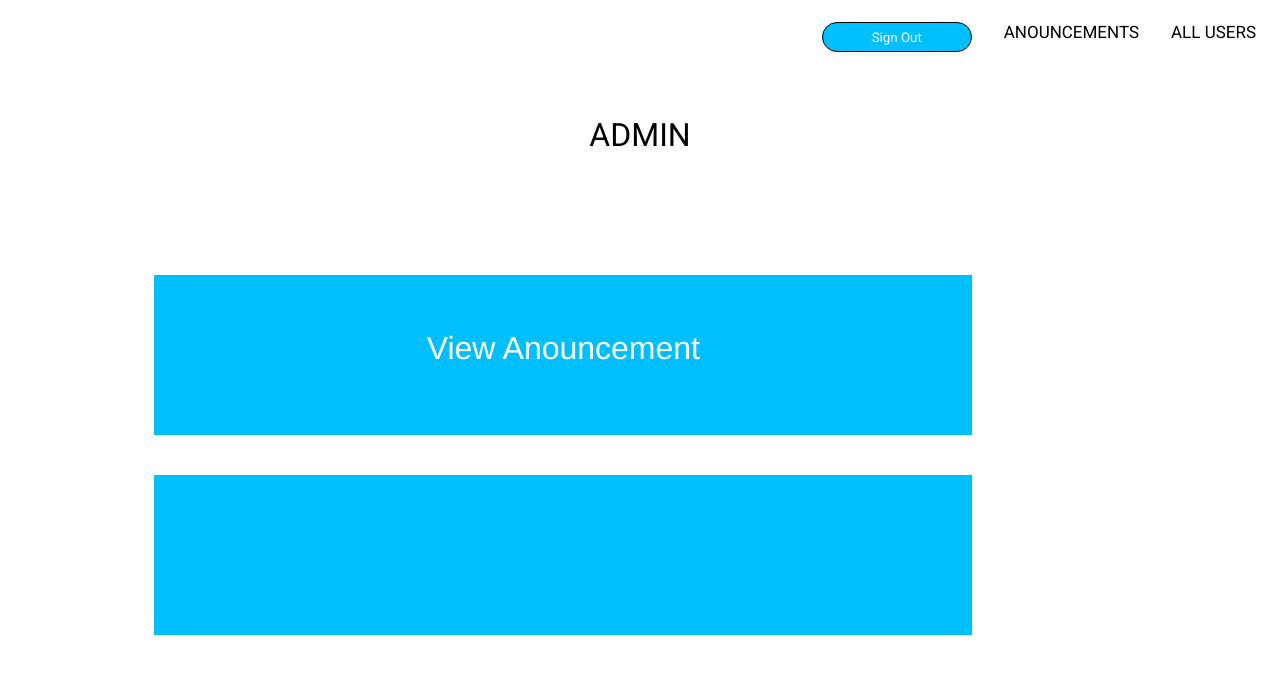
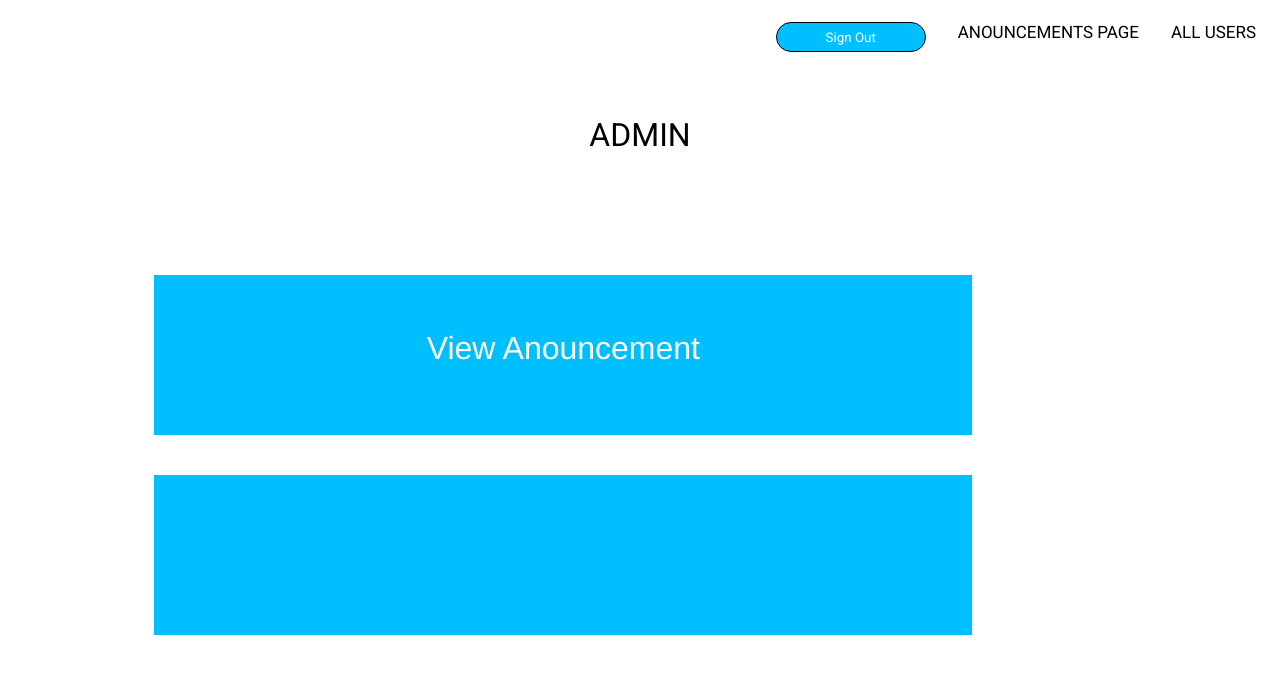
Before and after one commit to horix7/AnounceIT, a plain HTML site: page UI/html/admin.html in a window 1280 px wide. Drawn offline with Linux system fonts and the light colour scheme.

Commit message:
feat(admin): admin page changed
- anouncement page

[Finishes #170802685]

```diff
--- a/UI/html/admin.html
+++ b/UI/html/admin.html
@@ -13,7 +13,7 @@
 
         <div class="navBar" id="nav">
             <a href="/AnounceIT/UI/html/home.html">All Users</a>
-            <a href="/AnounceIT/UI/html/Anouncement.html">Anouncements</a>
+            <a href="/AnounceIT/UI/html/Anouncement.html">Anouncements page</a>
             <a href="/AnounceIT/UI/html/sign_in.html"><button id = "homebtn">Sign Out</button></a>
             <a href="javascript:void(0);" class="icon" onclick="responsive()">
               <i class="fa fa-bars"></i>
```
Also changed, not shown: UI/html/AnouncementPage.html (+1 -0 lines).
